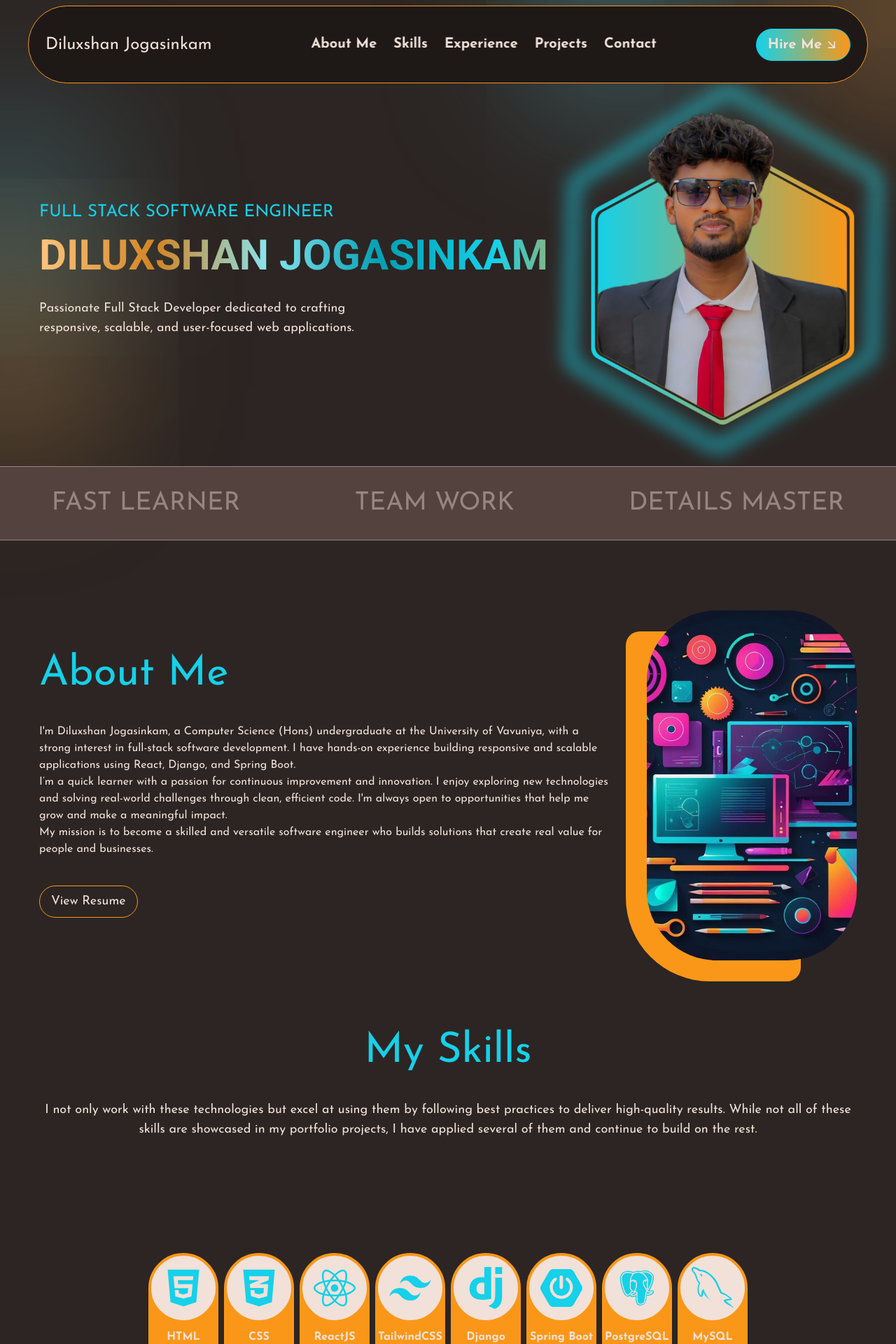
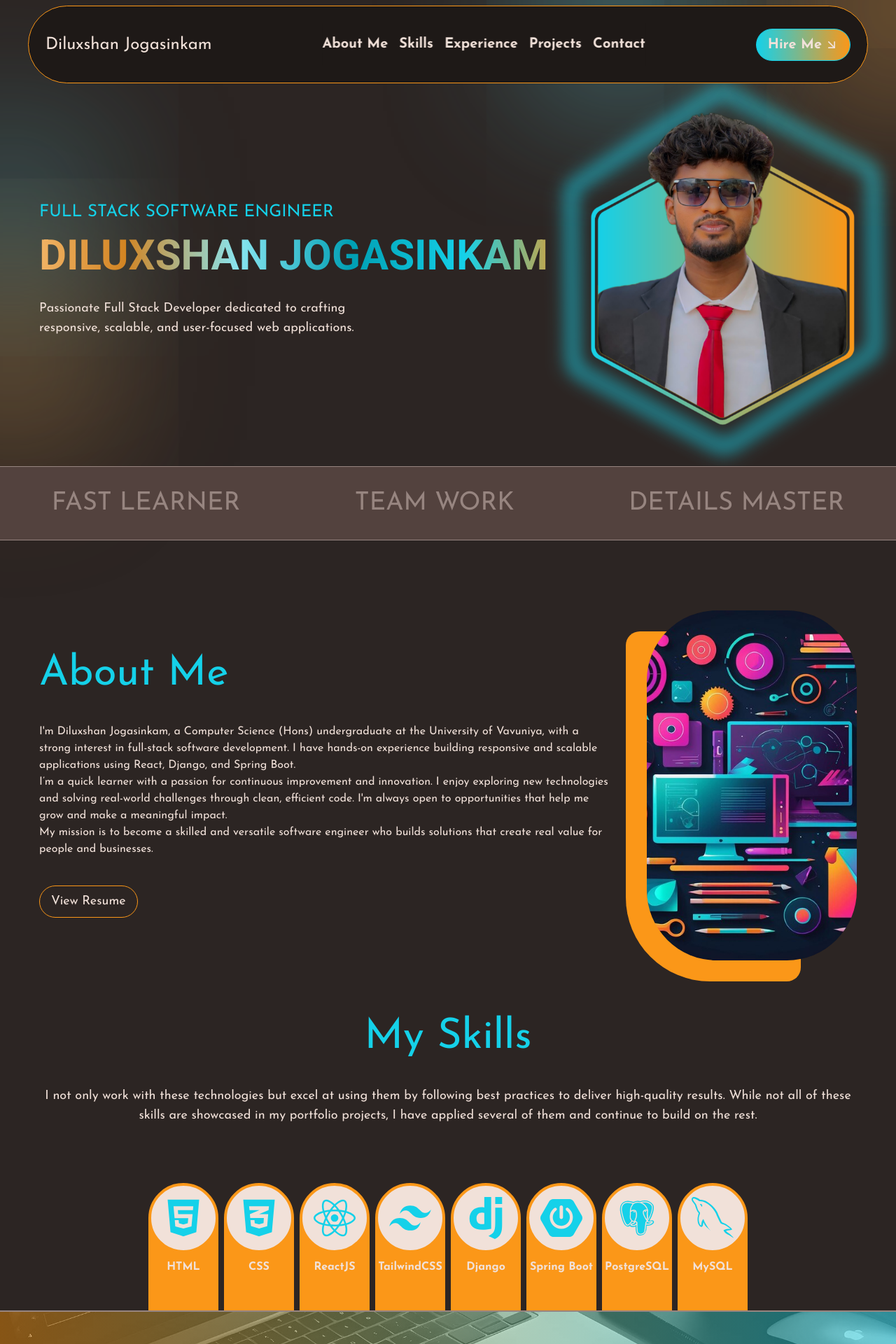
Before and after one commit to Diluxshan06/diluxshan-portfolio-site, a React (Vite) app: page / in a window 1280 px wide. Shown: the top 1920 px of the page at 70% size. Built offline with nearby package versions, Linux system fonts and the light colour scheme.

Commit message:
checking mobile view issue

```diff
--- a/src/Components/NavBar/NavBarLinks.jsx
+++ b/src/Components/NavBar/NavBarLinks.jsx
@@ -4,7 +4,7 @@ import {Link} from 'react-scroll';
 
 const NavBarLinks = () => {
   return (
-    <ul className='flex flex-col gap-6 text-white font-bold text-center sm:flex-col sm:top-full lg:flex-row sm:absolute sm:left-1/2 lg:relative left-[50%] -translate-x-[50%] lg:text-md sm:text-xl sm:bg-cyan/30 backdrop-blur-lg lg:bg-black sm:w-full py-4 '>
+    <ul className='flex flex-col gap-4 text-white font-bold text-center sm:flex-col sm:top-full lg:flex-row sm:absolute sm:left-1/2 lg:relative left-[50%] -translate-x-[50%] lg:text-md sm:text-xl sm:bg-cyan/30 backdrop-blur-lg lg:bg-black sm:w-full py-4 '>
       {AllNavBarArray.map((link, index) => {
         return(
             <li key={index} className='group'>
--- a/src/Components/SkillSection/SkillMain.jsx
+++ b/src/Components/SkillSection/SkillMain.jsx
@@ -9,9 +9,9 @@ import { fadeIn } from '../../framerMotion/varients'
 const SkillMain = () => {
   return (
     <div id='skills'>
-        <div className='max-w-[1200px] px-4 mx-auto min-h-[600px] relative overflow-hidden'>
+        <div className='max-w-[1200px] px-4 mx-auto min-h-[500px] relative overflow-hidden'>
           <motion.div
-          variants={fadeIn('down',0.2)}
+          variants={fadeIn('down',0.1)}
           initial='hidden'
           whileInView='show'
           viewport={{once:false, amount:0.7}}
--- a/src/Components/SkillSection/SkillText.jsx
+++ b/src/Components/SkillSection/SkillText.jsx
@@ -2,7 +2,7 @@ import React from 'react'
 
 const SkillText = () => {
   return (
-    <div className='flex flex-col items-center mt-[100px]'>
+    <div className='flex flex-col items-center mt-[80px]'>
         <h2 className='text-6xl text-cyan mb-10'>My Skills</h2>
         <p className='text-lg text-center text-white'>
             I not only work with these technologies but excel at
```
